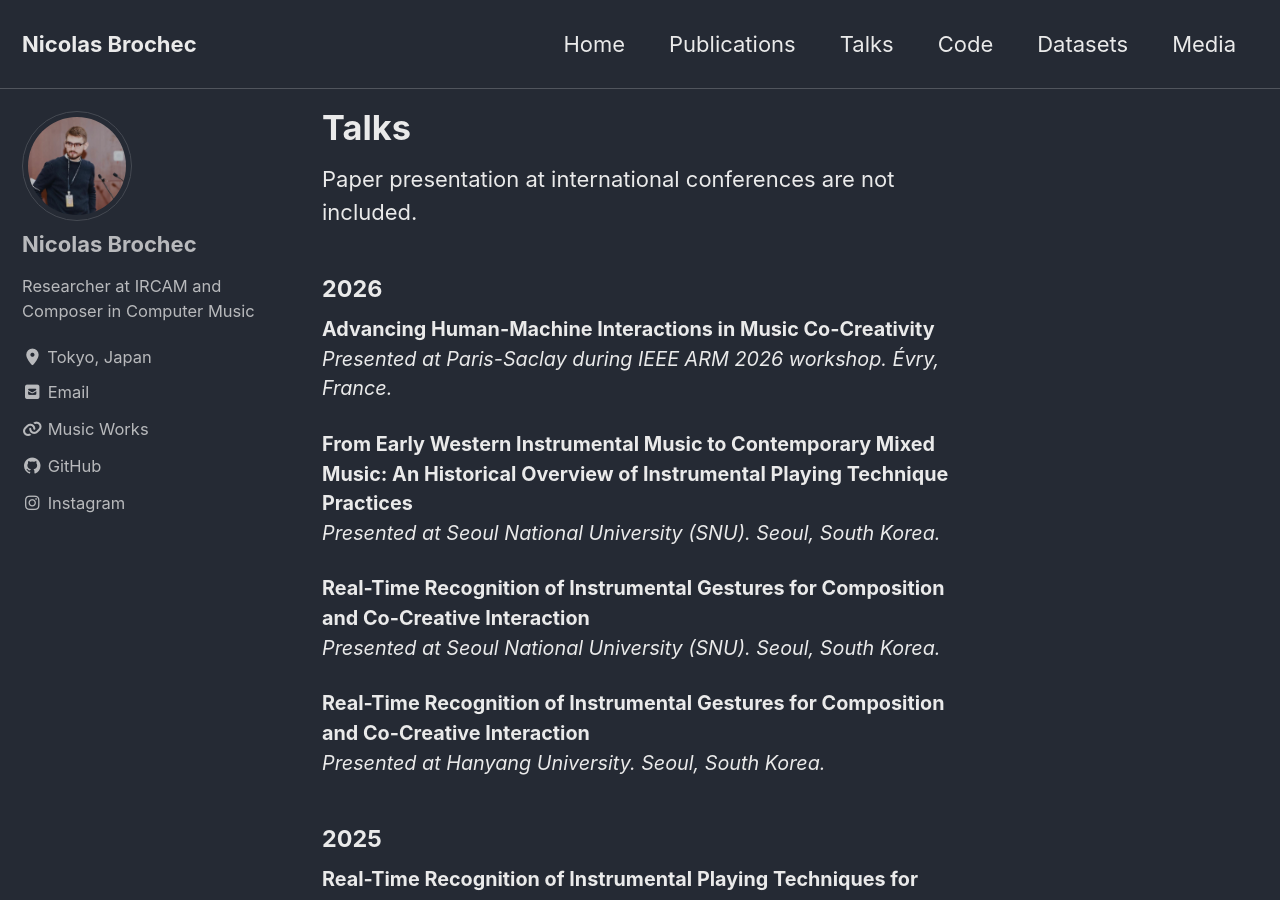
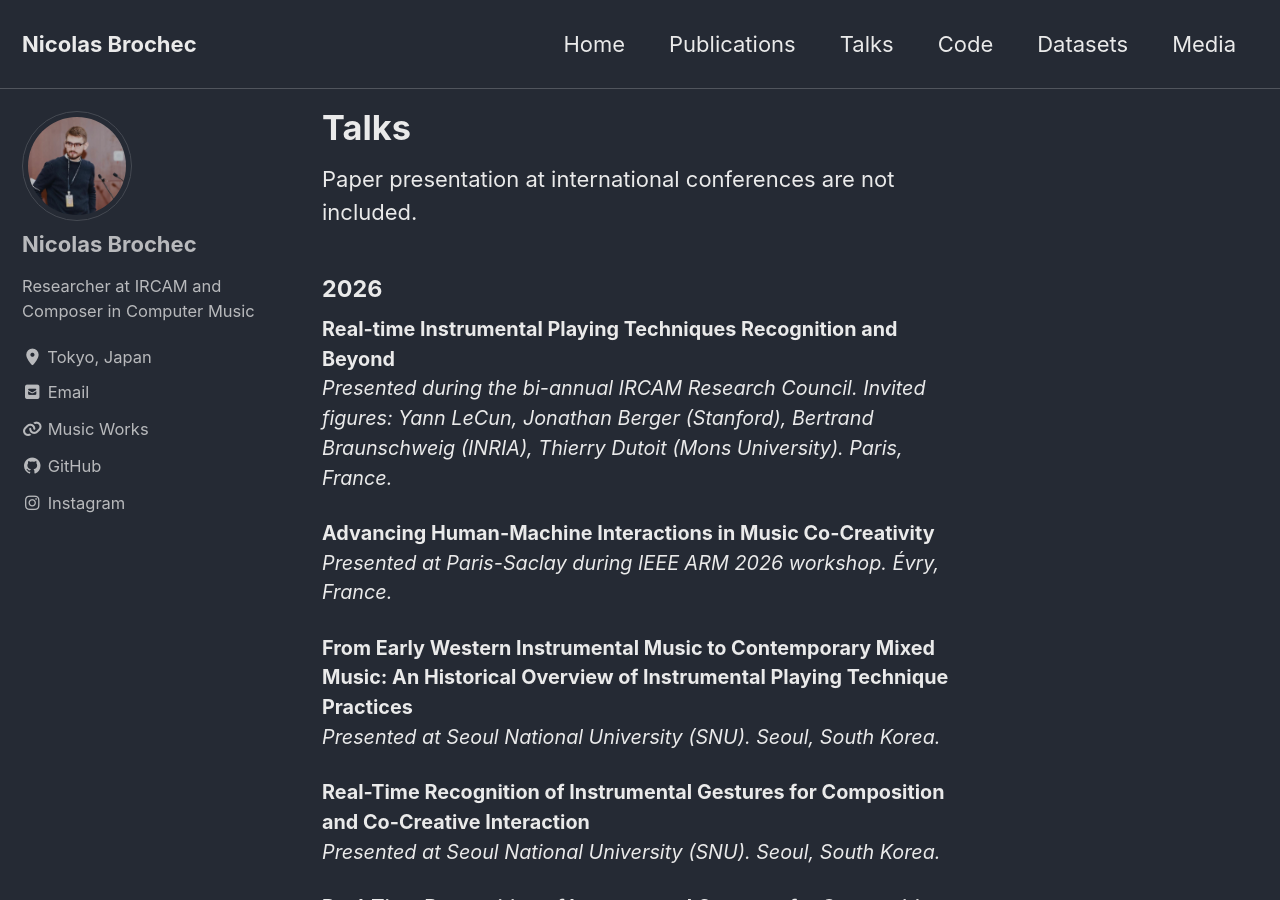
Before and after one commit to nbrochec/nbrochec.github.io, a Jekyll site: the page built from _pages/talks.md, in a window 1280 px wide and 900 px high. Built offline with Jekyll 4.4.1, drawn with Linux system fonts in a browser that asks for light colours; cached includes are drawn as plain includes.

Commit message:
Update talks.md

```diff
--- a/_pages/talks.md
+++ b/_pages/talks.md
@@ -8,6 +8,11 @@ author_profile: true
 Paper presentation at international conferences are not included.
 
 <h4>2026</h4>
+<p style="font-size: 90%;">
+<b>Real-time Instrumental Playing Techniques Recognition and Beyond</b><br>
+<i>Presented during the bi-annual IRCAM Research Council. Invited figures: Yann LeCun, Jonathan Berger (Stanford), Bertrand Braunschweig (INRIA), Thierry Dutoit (Mons University). Paris, France.</i>
+</p>
+
 <p style="font-size: 90%;">
 <b>Advancing Human-Machine Interactions in Music Co-Creativity</b><br>
 <i>Presented at Paris-Saclay during IEEE ARM 2026 workshop. Évry, France.</i>
```
